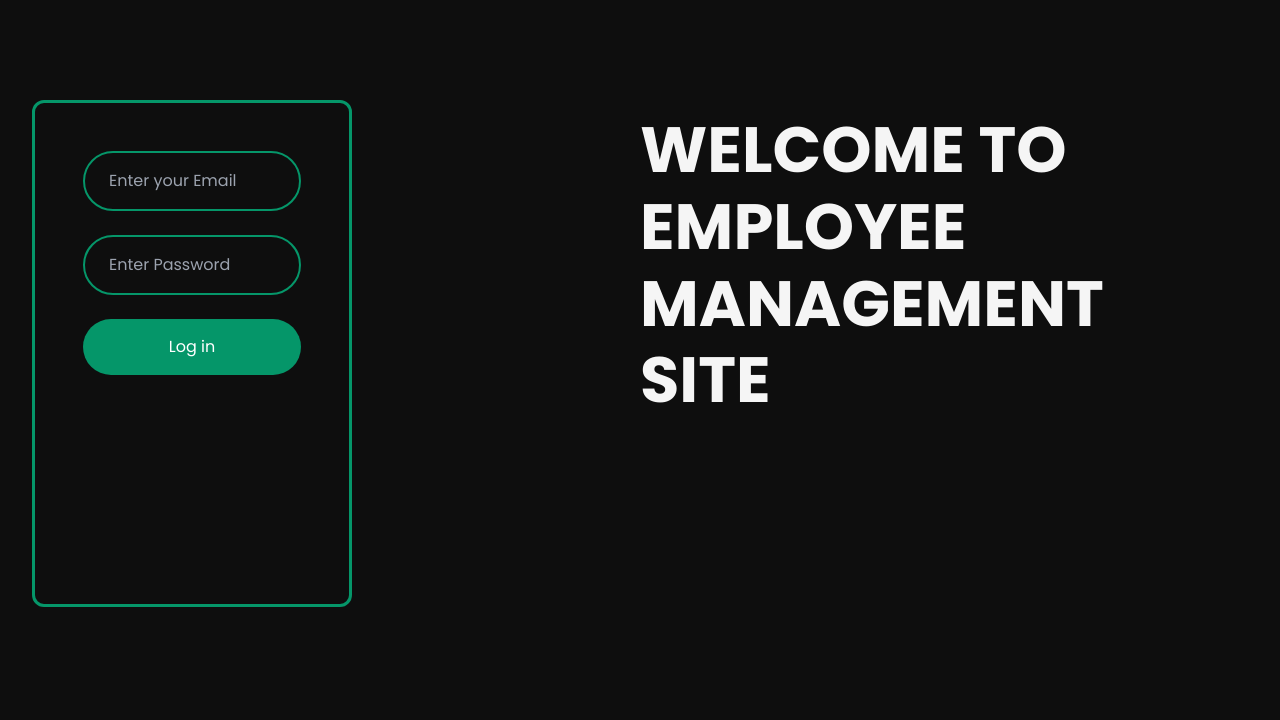
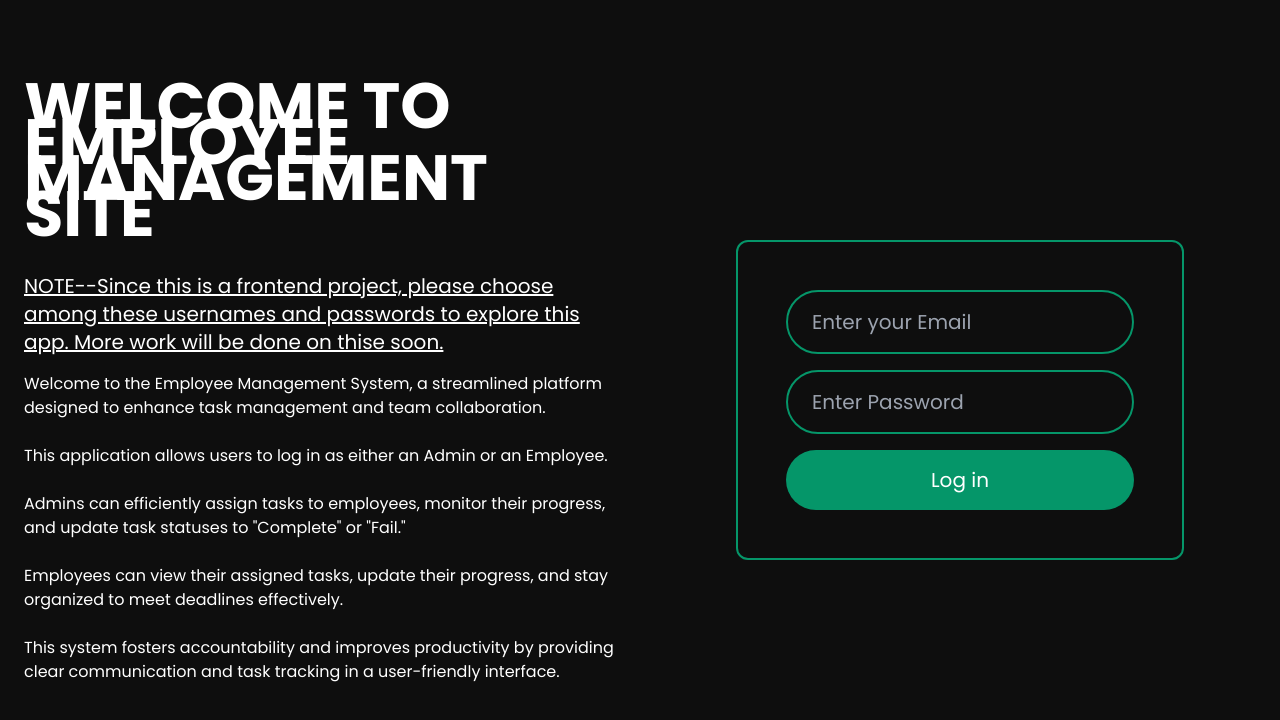
Before and after one commit to sakshamVerma08/EmployeeManagementSystem, a React (Vite) app: page / in a window 1280 px wide. Shown: the top 720 px of the page. Built offline with nearby package versions, Linux system fonts and the light colour scheme; a web font is replaced by a local one.

Commit message:
fixed the login page, now adding suggestions for login usernames , so user can explore the application (development)

```diff
--- a/src/components/Auth/Login.jsx
+++ b/src/components/Auth/Login.jsx
@@ -1,36 +1,11 @@
-import React, { useEffect, useState } from "react";
-import { motion, transform } from "motion/react";
-import { IoMdMenu } from "react-icons/io";
-import { IoClose } from "react-icons/io5";
+import React, { useState } from "react";
+import { motion } from "motion/react";
 
 const Login = ({ handleLogin }) => {
-  const [visibleMenu, setVisibleMenu] = useState(false);
-
+  // Data state for the form is still required.
   const [email, setEmail] = useState("");
   const [password, setPassword] = useState("");
 
-  // On tablet view, we show the title of Welcome first , then the Login form below that.
-  const [tabletView, setTabletView] = useState(window.innerWidth <= 575.98);
-  const [smallScreen, setSmallScreen] = useState(window.innerWidth <= 475);
-
-  useEffect(() => {
-    const handleResize = () => {
-      setTabletView(window.innerWidth <= 575.98);
-    };
-
-    const handleSmallScren = () => {
-      setSmallScreen(window.innerWidth <= 475);
-    };
-
-    window.addEventListener("resize", handleResize);
-    window.addEventListener("resize", handleSmallScren);
-    return () => {
-      window.removeEventListener("resize", handleResize);
-      window.removeEventListener("resize", handleSmallScren);
-    };
-  }, []);
-
-  // Two way Binding function.
   const submitHandler = (e) => {
     e.preventDefault();
     handleLogin(email, password);
@@ -39,29 +14,35 @@ const Login = ({ handleLogin }) => {
   };
 
   return (
-    <>
-      {tabletView ? (
+    // Flex container that stacks items on small screens (flex-col)
+    // and switches to a row layout on medium screens and above.
     <div
       id="loginPage"
-          className=" flex items-center justify-between h-screen "
+      className="  w-full h-screen flex flex-col md:flex-row "
     >
-          {/* DIV 1*/}
-
-          <div id="login-div1">
-            <span>Lorem ipsum dolor sit amet.</span>
-            <h1 id="titleText">
-              <span>
+      {/** Welcome section – on mobile it appears first, and on desktop we flip its order */}
+      <div
+        id="login-div1"
+        className="w-full h-[90%]  order-1 md:order-2 flex flex-col jusitfy-center items-start p-6  "
+      >
+        <h1 id="titleText" className=" text-3xl font-bold mb-4">
           WELCOME TO <br />
-                EMPLOYEE
-                <br /> MANAGEMENT
-                <br /> SITE
-              </span>
+          EMPLOYEE <br />
+          MANAGEMENT <br />
+          SITE
         </h1>
 
-            <h2 id="desc">
-              <span>
-                Welcome to the Employee Management System, a streamlined
-                platform
+        <span className="font-semiboldbg-orange-600 mt-3 mb-3 text-xl underline">
+          NOTE--Since this is a frontend project, please choose among these
+          usernames and passwords to explore this app. More work will be done on
+          thise soon.
+        </span>
+
+        <div className="">
+
+        </div>
+        <h2 id="desc" className="text-base w-full sm:w-full  ">
+          Welcome to the Employee Management System, a streamlined platform
           <br />
           designed to enhance task management and team collaboration.
           <br />
@@ -74,181 +55,53 @@ const Login = ({ handleLogin }) => {
           progress, and update task statuses to "Complete" or "Fail."
           <br />
           <br />
-                Employees can view their assigned tasks, update their progress,
-                and stay organized to meet deadlines effectively. <br />
+          Employees can view their assigned tasks, update their progress, and
+          stay organized to meet deadlines effectively.
+          <br />
           <br />
           This system fosters accountability and improves productivity by
-                providing clear communication and task tracking in a
-                user-friendly interface.
-              </span>
+          providing clear communication and task tracking in a user-friendly
+          interface.
         </h2>
       </div>
-          {/* login-DIV 2*/}
 
-          {smallScreen ? (
-            <nav id="responsiveNav">
-              <ul className=" sidebar  sidebarList">
-                <li>
-                  <IoClose
-                    onClick={() => {
-                      setVisibleMenu(!visibleMenu);
-                    }}
-
-                    size={35}
-                  />
-                </li>
-                <li>
-                  <form
-                    onSubmit={(e) => {
-                      submitHandler(e);
-                    }}
-                    className="sidebarForm"
+      {/** Login form section – on mobile it appears second and on desktop we force it to appear on the left */}
+      <div
+        id="login-div2"
+        className=" order-2 md:order-1 flex flex-col justify-center items-center md:w-1/2 p-6"
       >
+        <div className="w-full max-w-md border-2 border-emerald-600 rounded-xl py-5 px-5">
+          <form onSubmit={submitHandler} className="flex flex-col space-y-4">
             <input
               value={email}
+              onChange={(e) => setEmail(e.target.value)}
               autoComplete="on"
-                      onChange={(e) => {
-                        setEmail(e.target.value);
-                      }}
-                      required
-                      placeholder="Enter Email"
-                      className="sidebarInput"
-                    />
-                  </form>
-                </li>
-                <li>
-                  <form
-                    onSubmit={(e) => {
-                      submitHandler(e);
-                    }}
-                    className="sidebarForm"
-                  >
-                    <input
-                      value={password}
-                      autoComplete="on"
-                      onChange={(e) => {
-                        setPassword(e.target.value);
-                      }}
-                      required
-                      placeholder="Enter Password"
-                      className="sidebarInput placeholder:text-gray-400 bg-transparent border-"
-                    />
-                  </form>
-                </li>
-              </ul>
-            </nav>
-          ) : (
-            <div className="login-div2 w-auto w-64">
-              <div
-                className={` mainLogin h-2/3 mt-20 w-auto border-3 rounded-xl border-emerald-600 py-5 px-5 `}
-              >
-                {/* FORM */}
-                <form
-                  onSubmit={(e) => {
-                    submitHandler(e);
-                  }}
-                  className="flex responsiveForm flex-col  "
-                >
-                  <input
-                    value={email}
-                    autoComplete="on"
-                    onChange={(e) => {
-                      setEmail(e.target.value);
-                    }}
-                    className=" responsive-input placeholder:text-gray-400 bg-transparent outline-none textx-xl border-2 border-emerald-600 rounded-full py-3 px-4 "
               required
               type="email"
               placeholder="Enter your Email"
+              className="placeholder-gray-400 bg-transparent outline-none text-xl border-2 border-emerald-600 rounded-full py-3 px-4"
             />
             <input
               value={password}
+              onChange={(e) => setPassword(e.target.value)}
               autoComplete="on"
-                    onChange={(e) => {
-                      setPassword(e.target.value);
-                    }}
-                    className=" responsive-input placeholder:text-gray-400 bg-transparent outline-none textx-xl border-2 border-emerald-600 rounded-full py-3 px-4 mt-4  w-79"
               required
               type="password"
               placeholder="Enter Password"
+              className="placeholder-gray-400 bg-transparent outline-none text-xl border-2 border-emerald-600 rounded-full py-3 px-4"
             />
             <motion.button
               whileHover={{ scale: 1.112 }}
               whileTap={{ scale: 0.9 }}
-                    className=" login-button border-none text-white w-auto outline-none textx-xl border-2 bg-emerald-600 rounded-full px-4 py-3 mt-4  w-full"
+              type="submit"
+              className="w-full bg-emerald-600 text-white text-xl rounded-full px-4 py-3"
             >
               Log in
             </motion.button>
           </form>
         </div>
       </div>
-          )}
-
-          {/* <motion.div id="gola1"></motion.div> */}
     </div>
-      ) : (
-        <div
-          id="loginPage"
-          className=" flex items-center justify-between h-screen "
-        >
-          {/* login-DIV 2*/}
-          <div className="login-div2">
-            <div className=" h-2/3 mt-20 border-3 rounded-xl border-emerald-600 py-5 px-5 ">
-              {/* FORM */}
-              <form
-                onSubmit={(e) => {
-                  submitHandler(e);
-                }}
-                className="flex responsiveForm flex-col  "
-              >
-                <input
-                  value={email}
-                  autoComplete="on"
-                  onChange={(e) => {
-                    setEmail(e.target.value);
-                  }}
-                  className=" responsive-input placeholder:text-gray-400 bg-transparent outline-none textx-xl border-2 border-emerald-600 rounded-full py-3 px-4 "
-                  required
-                  type="email"
-                  placeholder="Enter your Email"
-                />
-                <input
-                  value={password}
-                  autoComplete="on"
-                  onChange={(e) => {
-                    setPassword(e.target.value);
-                  }}
-                  className=" responsive-input placeholder:text-gray-400 bg-transparent outline-none textx-xl border-2 border-emerald-600 rounded-full py-3 px-4 mt-4  w-79"
-                  required
-                  type="password"
-                  placeholder="Enter Password"
-                />
-                <motion.button
-                  whileHover={{ scale: 1.112 }}
-                  whileTap={{ scale: 0.9 }}
-                  className="  border-none text-white outline-none textx-xl border-2 bg-emerald-600 rounded-full px-4 py-3 mt-4  w-79"
-                >
-                  Log in
-                </motion.button>
-              </form>
-            </div>
-          </div>
-
-          {/* DIV 1*/}
-
-          <div id="login-div1">
-            <h1 id="titleText">
-              <span>
-                WELCOME TO <br />
-                EMPLOYEE
-                <br /> MANAGEMENT
-                <br /> SITE
-              </span>
-            </h1>
-          </div>
-          {/* <motion.div id="gola1"></motion.div> */}
-        </div>
-      )}
-    </>
   );
 };
 
--- a/src/components/Dashboard/AdminDashboard.jsx
+++ b/src/components/Dashboard/AdminDashboard.jsx
@@ -8,7 +8,7 @@ const AdminDashboard = ({
   changeUser,
   showAlert,
   setAlertMessage,
-  setAlertType
+  setAlertType,
 }) => {
   return (
     <div className="h-screen w-full p-10">
--- a/src/index.css
+++ b/src/index.css
@@ -115,7 +115,6 @@ body {
   justify-content: flex-start;
 }
 
-
 /************* MEDIA QUERIES ****************/
 @media (max-width: 425px) {
   .login-div2 {
@@ -158,7 +157,6 @@ body {
   #loginPage {
     display: flex;
     flex-direction: column;
-    align-items: flex-start;
     justify-content: center;
     position: relative;
     height: 100%;
@@ -166,8 +164,7 @@ body {
   }
 
   #login-div1 {
-    margin: 7% 7%;
-    width: 70%;
+    width: 100%;
   }
 
   #login-div1 #titleText {
@@ -215,7 +212,7 @@ body {
     width: 50%;
   }
 }
-
+/*
 @media (max-width: 767px) {
   .responsive-tasks {
     display: flex;
@@ -260,7 +257,7 @@ body {
   .login-div2 {
     width: 40vw;
   }
-}
+} */
 
 @media (max-width: 495px) {
   .responsive-tasks div h3 {
@@ -329,7 +326,7 @@ body {
   }
 }
 
-@media (max-width: 875px) {
+/* @media (max-width: 875px) {
   .login-div2 div {
     width: 32vw;
     height: auto;
@@ -337,4 +334,4 @@ body {
   .login-div2 {
     width: 45vw;
   }
-}
+} */
```
Lines whose indentation alone changed are shown as unchanged.
